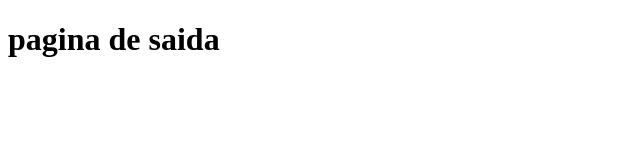
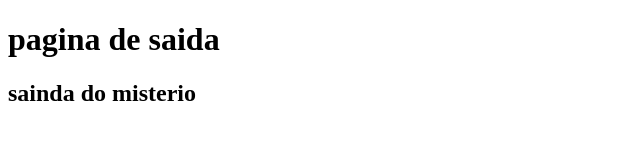
Before and after one commit to gu-jose/curso1, a plain HTML site: page saida.html in a window 1280 px wide. Shown: the whole page, without its empty margins (0-640 px from the left). Drawn offline with Linux system fonts and the light colour scheme.

Commit message:
update saida

```diff
--- a/saida.html
+++ b/saida.html
@@ -8,5 +8,6 @@
 </head>
 <body>
  <h1>pagina de saida  </h1>
+ <h2> sainda do misterio</h2>
 </body>
 </html>
```
